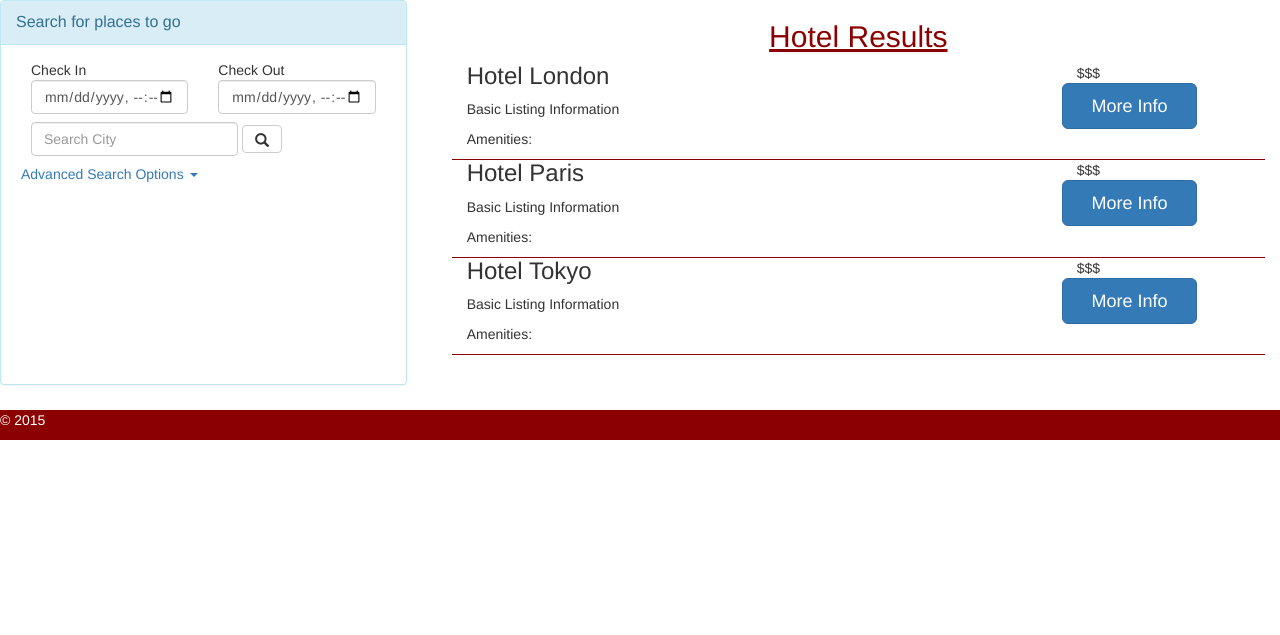
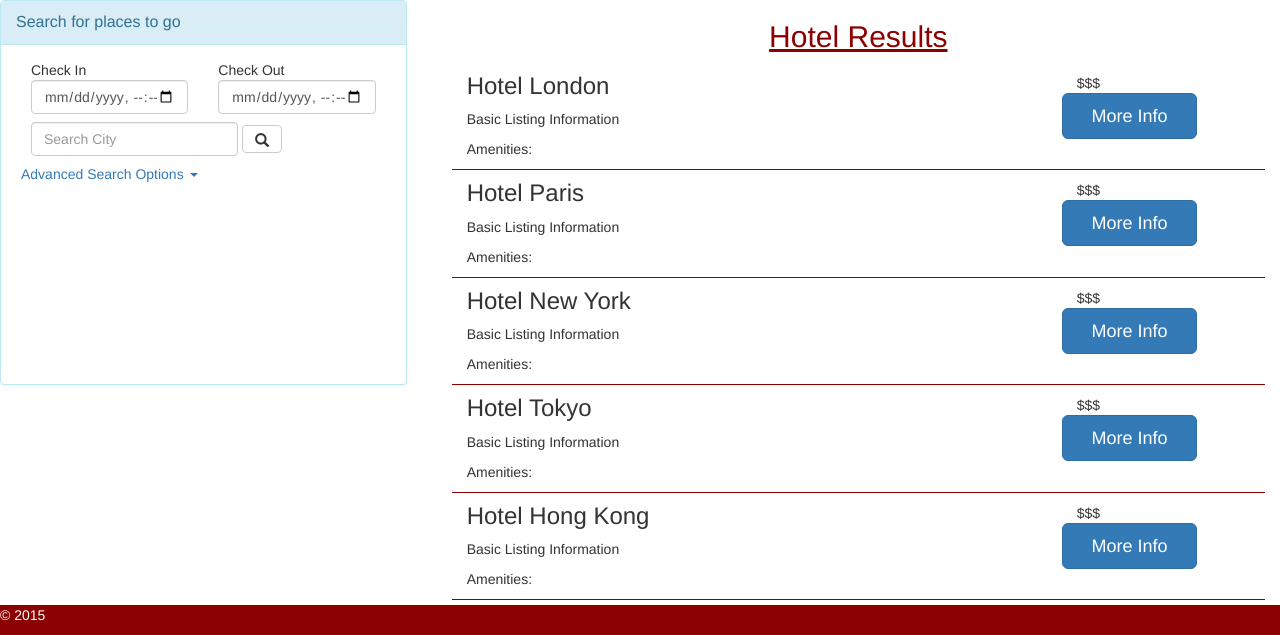
Before and after one commit to longp/Travel, a PHP site: page / in a window 1280 px wide. Shown: the part 327-962 px from the top of the page. Before the commit the page ends 767 px from the top, so only its background shows below. Run offline with PHP 8.4, Linux system fonts and the light colour scheme; some libraries are stand-ins or nearby versions.

Commit message:
added padding top to all .listing and added a hotel for remaining cities

```diff
--- a/css/travel.css
+++ b/css/travel.css
@@ -85,7 +85,8 @@ td {
 }
 
 .listing {
-    border-bottom: 1px darkred solid;
+  padding-top: 10px;
+  border-bottom: 1px darkred solid;
 }
 
 #moreOptions {
--- a/travel.html
+++ b/travel.html
@@ -258,7 +258,7 @@
 
         <div class="listing">
           <div class="col-md-9">
-            <h3>Hotel Tokyo</h3>
+            <h3>Hotel New York</h3>
             <p>Basic Listing Information</p>
             <p>Amenities:</p>
           </div>
@@ -271,6 +271,72 @@
 
           <!-- Modal -->
           <div class="modal fade" id="myModal3" tabindex="-1" role="dialog" aria-labelledby="myModalLabel">
+            <div class="modal-dialog" role="document">
+              <div class="modal-content">
+                <div class="modal-header">
+                  <button type="button" class="close" data-dismiss="modal" aria-label="Close"><span aria-hidden="true">×</span></button>
+                  <h4 class="modal-title">Hotel Name</h4>
+                </div>
+                <div class="modal-body">
+                  ...More detailed hotel and city info
+                </div>
+                <div class="modal-footer">
+                  <button type="button" class="btn btn-default" data-dismiss="modal">Close</button>
+                  <button type="button" class="btn btn-primary">Hide Listing</button>
+                </div>
+              </div>
+            </div>
+          </div>
+        </div>
+
+        <div class="listing">
+          <div class="col-md-9">
+            <h3>Hotel Tokyo</h3>
+            <p>Basic Listing Information</p>
+            <p>Amenities:</p>
+          </div>
+          <div class="price col-md-2">$$$
+          </div>
+          <!-- Button trigger modal -->
+          <button type="button" class="btn btn-primary btn-lg col-md-2" data-toggle="modal" data-target="#myModal4">
+            More Info
+          </button>
+
+          <!-- Modal -->
+          <div class="modal fade" id="myModal4" tabindex="-1" role="dialog" aria-labelledby="myModalLabel">
+            <div class="modal-dialog" role="document">
+              <div class="modal-content">
+                <div class="modal-header">
+                  <button type="button" class="close" data-dismiss="modal" aria-label="Close"><span aria-hidden="true">×</span></button>
+                  <h4 class="modal-title">Hotel Name</h4>
+                </div>
+                <div class="modal-body">
+                  ...More detailed hotel and city info
+                </div>
+                <div class="modal-footer">
+                  <button type="button" class="btn btn-default" data-dismiss="modal">Close</button>
+                  <button type="button" class="btn btn-primary">Hide Listing</button>
+                </div>
+              </div>
+            </div>
+          </div>
+        </div>
+
+        <div class="listing">
+          <div class="col-md-9">
+            <h3>Hotel Hong Kong</h3>
+            <p>Basic Listing Information</p>
+            <p>Amenities:</p>
+          </div>
+          <div class="price col-md-2">$$$
+          </div>
+          <!-- Button trigger modal -->
+          <button type="button" class="btn btn-primary btn-lg col-md-2" data-toggle="modal" data-target="#myModal5">
+            More Info
+          </button>
+
+          <!-- Modal -->
+          <div class="modal fade" id="myModal5" tabindex="-1" role="dialog" aria-labelledby="myModalLabel">
             <div class="modal-dialog" role="document">
               <div class="modal-content">
                 <div class="modal-header">
```
